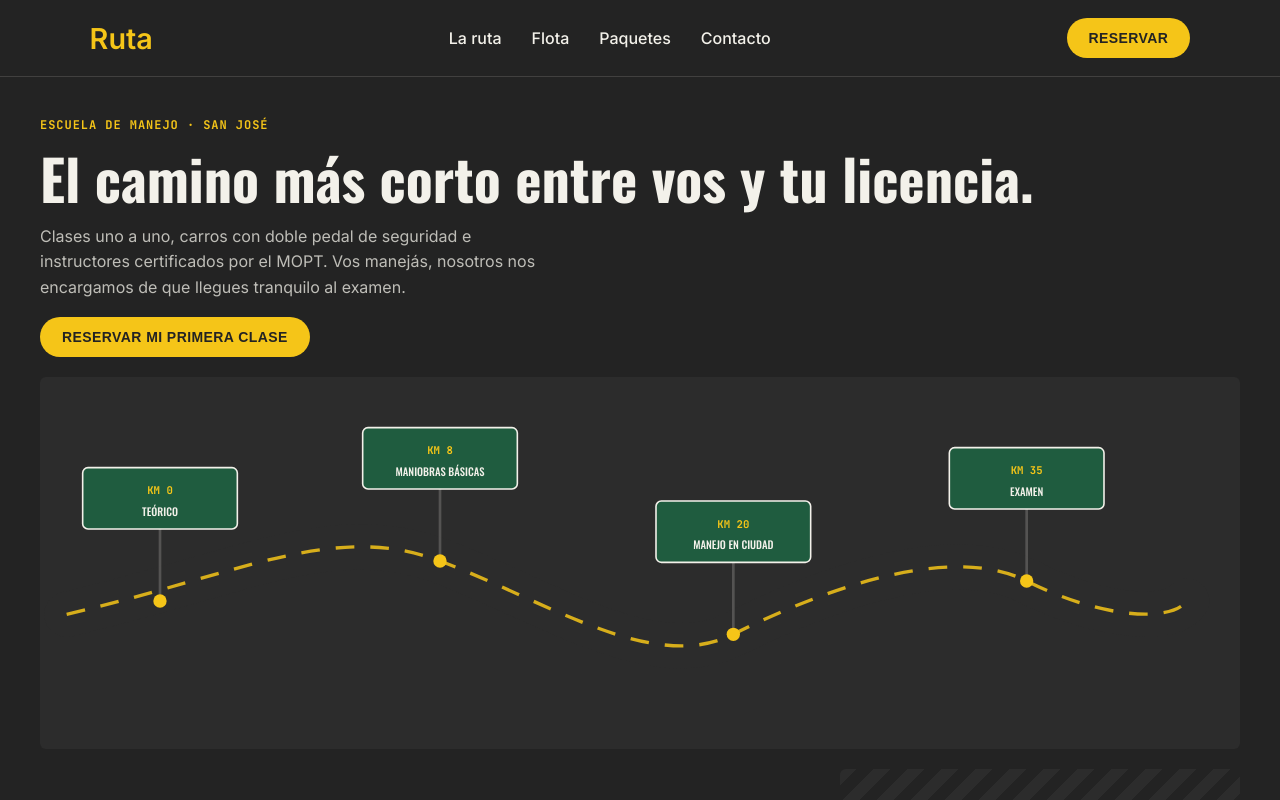
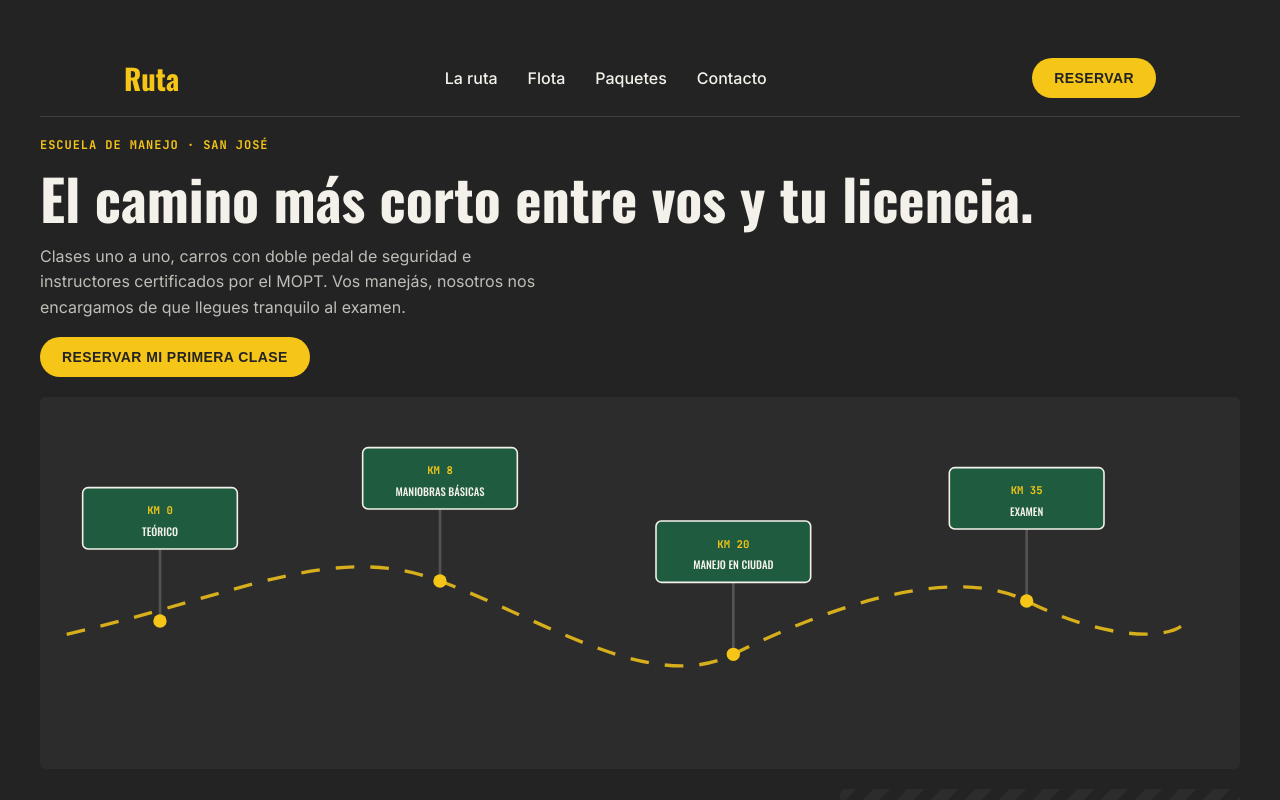
Before and after one commit to luisbr55/clases-de-manejo, a React (Vite) app: page / in a window 1280 px wide. Shown: the top 800 px of the page. Built offline with nearby package versions, Linux system fonts and the light colour scheme.

Commit message:
fix: corrige casing de Fleet, Layout y Packs

```diff
--- a/src/App.jsx
+++ b/src/App.jsx
@@ -3,10 +3,12 @@ import RoadMap from "./RoadMap.jsx";
 import Fleet from "./Fleet.jsx";
 import Footer from "./Footer.jsx";
 import Packs from "./Packs.jsx";
+import Layout from "./Layout.jsx";
 
 function App() {
   return (
     <div className="contenedor-principal">
+        <Layout />
       <div className="contenedor-texto">
         <h3>Escuela de manejo · San José</h3>
 
--- a/src/main.jsx
+++ b/src/main.jsx
@@ -1,14 +1,12 @@
-import { StrictMode } from 'react'
-import { createRoot } from 'react-dom/client'
-import './index.css'
-import App from './App.jsx'
-import Layout from './Layout.jsx'
-import RoadMap from './RoadMap.jsx'
+import { StrictMode } from "react";
+import { createRoot } from "react-dom/client";
+import "./index.css";
+import App from "./App.jsx";
+import Layout from "./Layout.jsx";
+import RoadMap from "./RoadMap.jsx";
 
-createRoot(document.getElementById('root')).render(
+createRoot(document.getElementById("root")).render(
   <StrictMode>
-    <Layout />
     <App />
-
   </StrictMode>,
-)
+);
```
Also changed, not shown: src/Fleet.jsx (renamed from src/fleet.jsx), src/Layout.jsx (renamed from src/layout.jsx), src/Packs.jsx (renamed from src/packs.jsx), src/styles/Layout.css (renamed from src/styles/layout.css).
